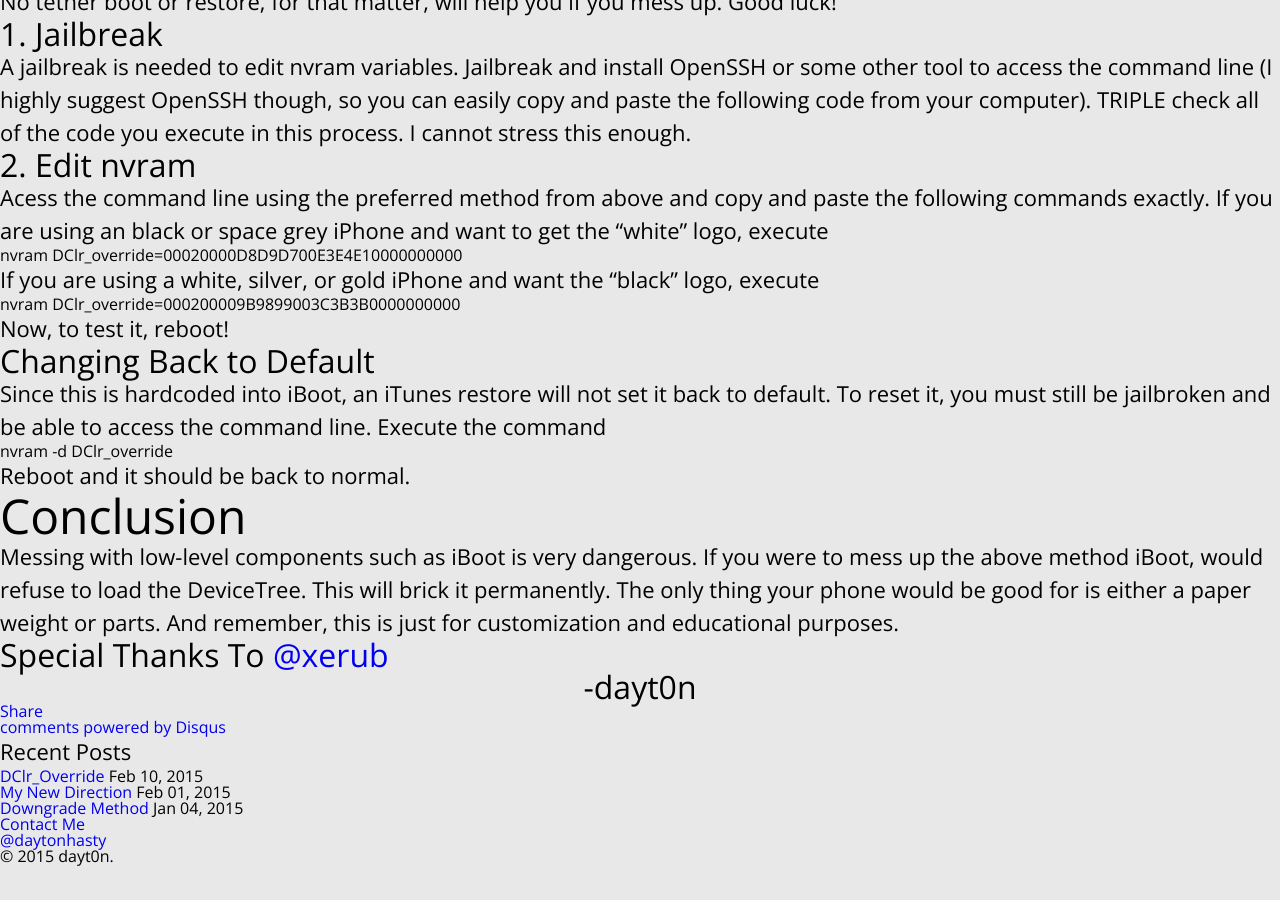
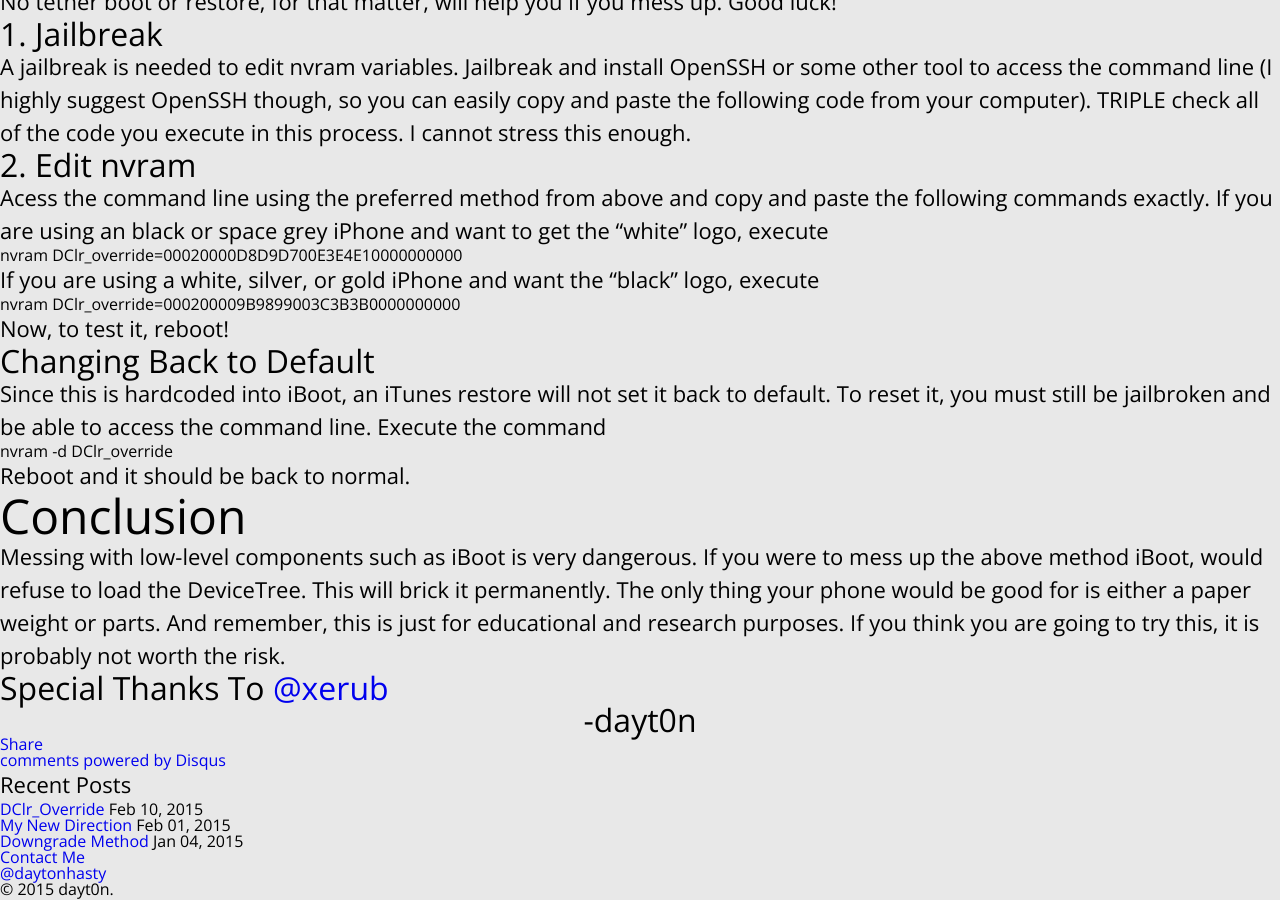
Before and after one commit to dayt0n/dayt0n.github.io, a Jekyll site: the page built from _posts/2015-02-10-dclr-override.md, in a window 1280 px wide and 900 px high, scrolled down 4923 px. Built offline with Jekyll 4.4.1, drawn with Linux system fonts in a browser that asks for light colours; comment, search, counter and statistics services are not loaded; before the commit the page ends 5790 px from its top, so only the background shows below that.

Commit message:
Added Britta's suggestion

```diff
--- a/_posts/2015-02-10-dclr-override.md
+++ b/_posts/2015-02-10-dclr-override.md
@@ -65,7 +65,7 @@
 Reboot and it should be back to normal.
 
 ## Conclusion
-Messing with low-level components such as iBoot is very dangerous. If you were to mess up the above method `iBoot`, would refuse to load the `DeviceTree`. This will brick it permanently. The only thing your phone would be good for is either a paper weight or parts. And remember, this is just for customization and educational purposes.
+Messing with low-level components such as iBoot is very dangerous. If you were to mess up the above method `iBoot`, would refuse to load the `DeviceTree`. This will brick it permanently. The only thing your phone would be good for is either a paper weight or parts. And remember, this is just for educational and research purposes. If you think you are going to try this, it is probably not worth the risk.
 
 ### Special Thanks To [@xerub](http://twitter.com/xerub)
 
```
